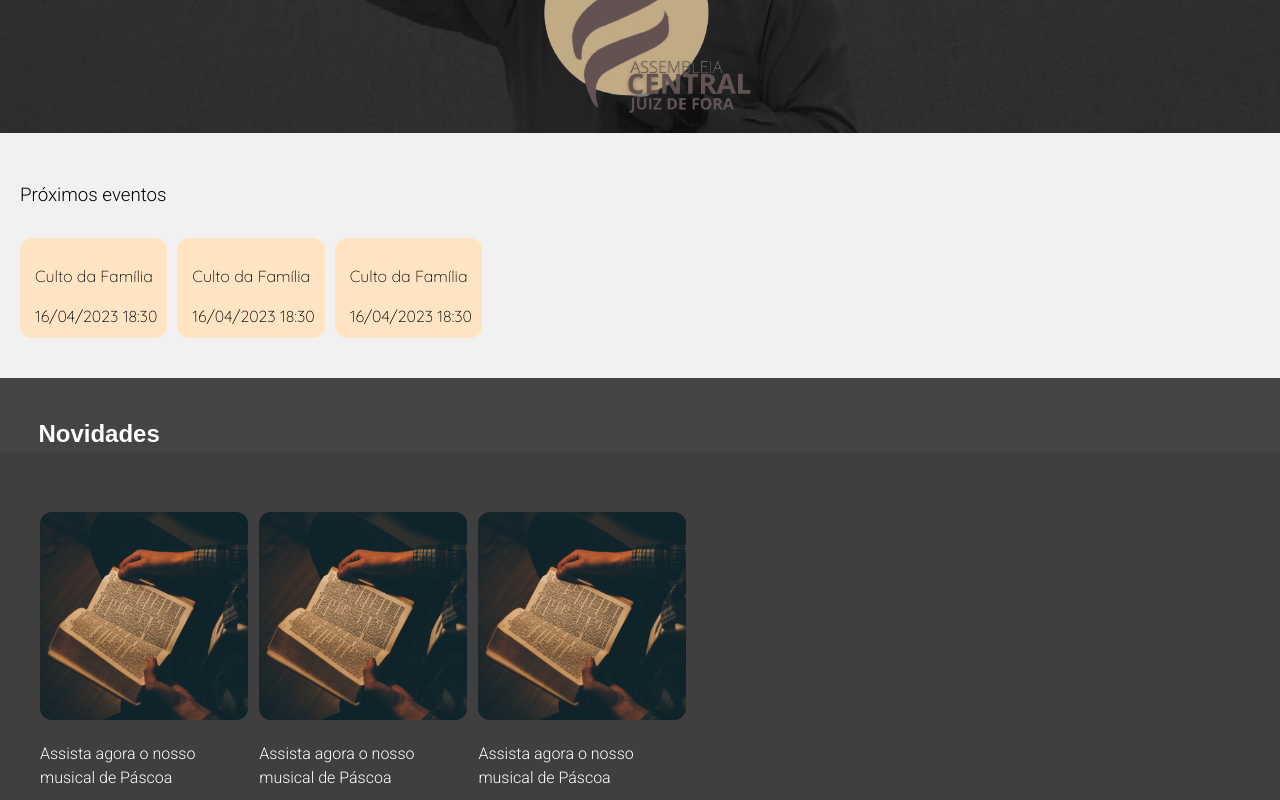
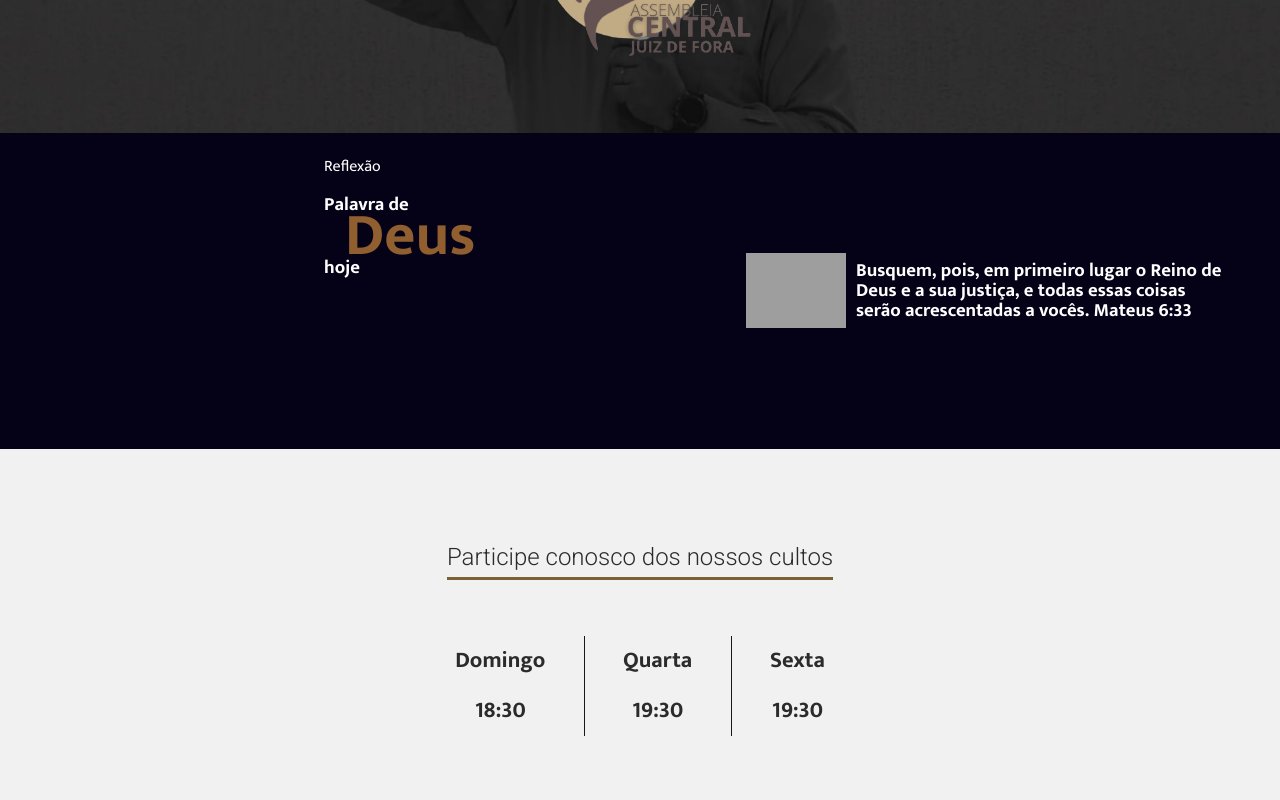
Before and after one commit to Vsa1410/LandingPageIgreja, a React (Vite) app: page / in a window 1280 px wide. Shown: the part 420-1220 px from the top of the page. Built offline with nearby package versions, Linux system fonts and the light colour scheme; grey boxes are pictures that could not be loaded.

Commit message:
Created Services componentand some improvements on layout

```diff
--- a/src/components/Banner/banner.css
+++ b/src/components/Banner/banner.css
@@ -13,13 +13,17 @@
 .banner-title{
 
     color: white;
-    font-size: 64px;
+    font-size: 4em;
     font-family: 'Mukta';
     font-weight: 300;
+    width: 100%;
+    margin-bottom: 0;
+    text-align: center;
 }
 .banner-logo{
 
     width: 50%;
+    margin-top: 0;
 }
 .banner-content{
     position: absolute;
--- /dev/null
+++ b/src/components/MessageOfDay/Message.css
@@ -0,0 +1,35 @@
+.message-container{
+
+    background-color: #050217;
+    color: #ffffff;
+    padding: 0.5em;
+    display: flex;
+    justify-content: space-around;
+    font-family: 'Mukta';
+    line-height: 20px;
+
+}
+.message-first-section{
+    width: 50%;
+    padding-left: 25%;
+}
+.message-h1{
+    font-weight: 700;
+    font-size: 60px;
+    color: #905E2F;
+    margin: 0;
+    line-height: 5px;
+}
+.message-verse{
+    width: 70%;
+}
+.message-second-section{
+    width: 50%;
+    display: flex;
+    height: auto;
+    align-items: center;
+}
+.message-logo{
+    height: 25%;
+    margin-right: 10px;
+}
--- /dev/null
+++ b/src/components/MessageOfDay/index.jsx
@@ -0,0 +1,21 @@
+import React from "react";
+import './Message.css'
+
+const MessageOfDay = () =>{
+    return(
+        <div className="message-container">
+            <div className="message-first-section" >
+                <p>Reflexão</p>
+                <h3>Palavra de</h3>
+                <h1 className="message-h1">Deus</h1>
+                <h3>hoje</h3>
+            </div>
+            <div className="message-second-section">
+                <img  className="message-logo" src="https://img.icons8.com/external-tanah-basah-glyph-tanah-basah/48/ffffff/external-Quotation-chat-tanah-basah-glyph-tanah-basah.png"/>
+                <h3 className="message-verse">Busquem, pois, em primeiro lugar o Reino de Deus e a sua justiça, e todas essas coisas serão acrescentadas a vocês.
+ Mateus 6:33</h3>
+            </div>
+        </div>
+    )
+}
+export default MessageOfDay
--- /dev/null
+++ b/src/components/Services/index.jsx
@@ -0,0 +1,42 @@
+import React from "react";
+import './services.css'
+
+const Services = () =>{
+    return(
+        <div className="services-container">
+            <div className="services-title">
+                <h2>Participe conosco dos nossos cultos</h2>
+                <span className="services-divider-sub"></span>
+
+            </div>
+            <div className="services-dates">
+                <div className="services-item">
+                    <h3>
+                        Domingo
+                    </h3>
+                    <h3>18:30</h3>
+                </div>
+
+                <span className="services-divider"></span>
+
+                <div className="services-item">
+                    <h3>
+                        Quarta
+                    </h3>
+                    <h3>19:30</h3>
+                </div>
+
+                <span className="services-divider"></span>
+
+                <div className="services-item">
+                    <h3>
+                        Sexta
+                    </h3>
+                    <h3>19:30</h3>
+                </div>
+            </div>
+
+        </div>
+    )
+}
+export default Services
--- /dev/null
+++ b/src/components/Services/services.css
@@ -0,0 +1,36 @@
+.services-container{
+    display: grid;
+    place-content: center;
+    place-items: center;
+    height: 20em;
+
+
+}
+.services-dates{
+    display: flex;
+    gap: 2em;
+    font-family: 'Mukta';
+    font-weight: bold;
+    font-size: 1.2em;
+
+}
+.services-item{
+    display: grid;
+    text-align: center;
+    line-height: 5px;
+}
+.services-divider{
+    border-right-width: 1px;
+    border-right-style: solid;
+    border-right-color: #181818;
+}
+.services-divider-sub{
+    border-bottom-width: 3px;
+    border-bottom-style: solid;
+    border-bottom-color: #7B6036 ;
+}
+.services-title{
+    display: grid;
+    line-height: 0;
+    margin: 3.5em;
+}
--- a/src/screens/Home/index.jsx
+++ b/src/screens/Home/index.jsx
@@ -7,6 +7,8 @@ import Calendar from '../../components/Calendar'
 import Carousel from '../../components/Carousel'
 import logoBig from '../../assets/logoGrande.png'
 import Banner from '../../components/Banner'
+import MessageOfDay from '../../components/MessageOfDay'
+import Services from '../../components/Services'
 
 const Home = ()=>{
     return(
@@ -14,7 +16,12 @@ const Home = ()=>{
 
             <Banner/>
 
+            <MessageOfDay/>
+
+            <Services/>
+
             <Calendar/>
+
 
             <div className='section2'>
 
```
